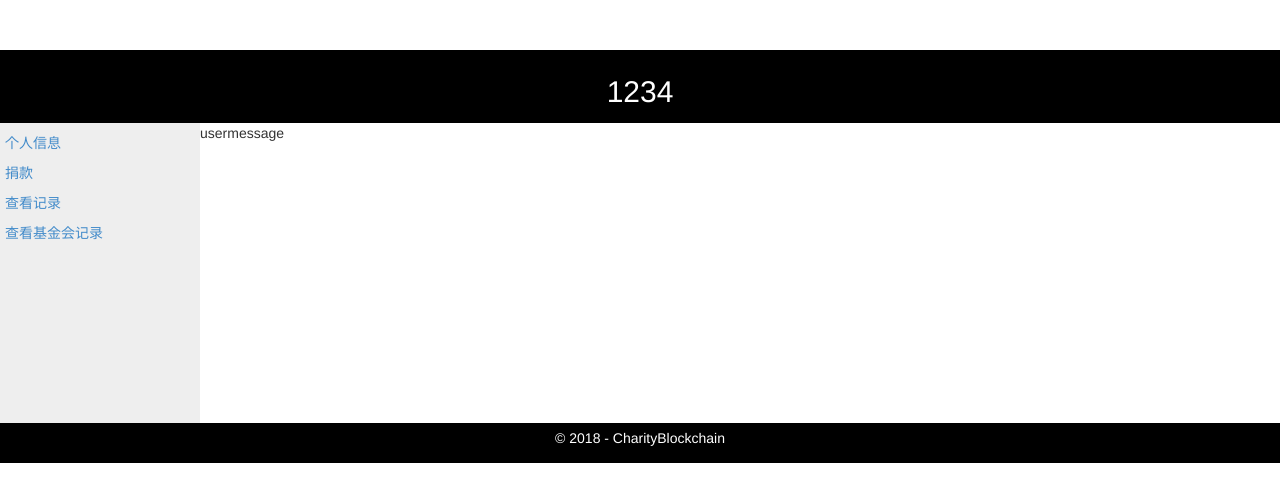
After one commit to Chang-LL/CharityBlockchain, a Flask app: page /view/1234/info in a window 1280 px wide. The commit adds this page. Shown: the top 502 px of the page. Run offline with Flask 2, Linux system fonts and the light colour scheme; parts of the project's set-up code (start-up, migrations or seed data) failed here and were passed over.

```diff
--- /dev/null
+++ b/CharityBlockchain/CharityBlockchain/static/scripts/view.js
@@ -0,0 +1,27 @@
+$('#donate').hide();
+$('#record').hide();
+$('#foundation').hide();
+$('#hu').click(function () {
+    $('#donate').hide();
+    $('#record').hide();
+    $('#foundation').hide();
+    $('#usermessage').show();
+});
+$('#hd').click(function () {
+    $('#usermessage').hide();
+    $('#record').hide();
+    $('#foundation').hide();
+    $('#donate').show();
+});
+$('#hr').click(function () {
+    $('#usermessage').hide();
+    $('#donate').hide();
+    $('#foundation').hide();
+    $('#record').show();
+});
+$('#hf').click(function () {
+    $('#usermessage').hide();
+    $('#donate').hide();
+    $('#record').hide();
+    $('#foundation').show();
+});
--- a/CharityBlockchain/CharityBlockchain/templates/index.html
+++ b/CharityBlockchain/CharityBlockchain/templates/index.html
@@ -3,7 +3,7 @@
 {% block content %}
 
 <div class="jumbotron">
-    <h1>1区块链公益</h1>
+    <h1>区块链公益</h1>
     <p class="lead">通过区块链记录每一笔慈善捐款的流向</p>
     <p><a href="http://flask.pocoo.org/" class="btn btn-primary btn-large">慈善之道 &raquo;</a></p>
 </div>
--- a/CharityBlockchain/CharityBlockchain/templates/layout.html
+++ b/CharityBlockchain/CharityBlockchain/templates/layout.html
@@ -22,9 +22,9 @@
             </div>
             <div class="navbar-collapse collapse">
                 <ul class="nav navbar-nav">
-                    <li><a href="{{ url_for('home') }}">主页</a></li>
-                    <li><a href="{{ url_for('about') }}">关于</a></li>
-                    <li><a href="{{ url_for('contact') }}">联系我们</a></li>
+                    <li><a href="{{ url_for('home.home') }}">主页</a></li>
+                    <li><a href="{{ url_for('home.about') }}">关于</a></li>
+                    <li><a href="{{ url_for('home.contact') }}">联系我们</a></li>
                     <li><a href="{{ url_for('user.login') }}">登录</a></li>
                     <li><a href="{{ url_for('user.register') }}">注册</a></li>
                 </ul>
--- /dev/null
+++ b/CharityBlockchain/CharityBlockchain/templates/view/view.html
@@ -0,0 +1,91 @@
+<!DOCTYPE html>
+<html>
+
+<head>
+    <meta charset="UTF-8" />
+    <meta name="viewport" content="width=device-width, initial-scale=1.0">
+    <title>{{ title }} - CharityBlockchain</title>
+    <link rel="stylesheet" type="text/css" href="/static/content/bootstrap.min.css" />
+    <link rel="stylesheet" type="text/css" href="/static/content/site.css" />
+    <script src="/static/scripts/modernizr-2.6.2.js"></script>
+    <style>
+        header {
+            background-color: black;
+            color: white;
+            text-align: center;
+            padding: 5px;
+        }
+
+        nav {
+            line-height: 30px;
+            background-color: #eeeeee;
+            height: 300px;
+            width: 200px;
+            float: left;
+            padding: 5px;
+        }
+
+        section {
+            width: 350px;
+            float: left;
+            padding: 10px;
+        }
+
+        footer {
+            background-color: black;
+            color: white;
+            clear: both;
+            text-align: center;
+            padding: 5px;
+        }
+    </style>
+    <script src="http://ajax.aspnetcdn.com/ajax/jQuery/jquery-3.3.1.js">
+    </script>
+</head>
+
+<body>
+    <header>
+        {% block content %}
+        <h2>{{ title }}</h2>
+        {% endblock %}
+    </header>
+
+    <nav>
+        <a href="#usermessage" id="hu">个人信息</a><br>
+        <a href="#donate" id="hd">捐款</a><br>
+        <a href="#record" id="hr">查看记录</a><br>
+        <a href="#foundation" id="hf">查看基金会记录</a><br>
+    </nav>
+
+    <div id="usermessage" data-role="page">
+        <p>usermessage</p>
+    </div>
+    <div id="donate" data-role="page" style="display: none;">
+        <p>donate</p>
+        <form method="post">
+            <label for="rmb">捐款人民币</label>
+            <input name="rmb" id="rmb" required />
+            <br />
+            <label for="sfound">密 码</label>
+            <select name="sfound"id="sfound" required>
+                <option value="mainFound">主基金</option>
+                <option value="aFound">A</option>
+                <option value="bFound">B</option>
+                <option value="cFound">C</option>
+            </select>
+            <br />
+            <input type="submit" value="确定" />
+        </form>
+    </div>
+    <div id="record" data-role="page" style="display: none;">
+        <p>re</p>
+    </div>
+    <div id="foundation" data-role="page" style="display: none;">
+        <p>fo</p>
+    </div>
+    <footer>
+        <p>&copy; {{ year }} - CharityBlockchain</p>
+    </footer>
+    <script src="/static/scripts/view.js"></script>
+</body>
+</html>
--- a/CharityBlockchain/CharityBlockchain/user.py
+++ b/CharityBlockchain/CharityBlockchain/user.py
@@ -11,19 +11,19 @@ from werkzeug.security import(
     )
 from CharityBlockchain.db import get_db
 
-user=Blueprint('user',__name__,url_prefix='/user')
+user = Blueprint('user',__name__,url_prefix='/user')
 
 @user.route('/register',methods=('GET','POST'))
 def register():
-    if request.method=='POST':
-        username=request.form['username']
-        password=request.form['password']
-        db=get_db()
-        error=None
+    if request.method == 'POST':
+        username = request.form['username']
+        password = request.form['password']
+        db = get_db()
+        error = None
         if not username:
-            error="请输入用户名!"
+            error = "请输入用户名!"
         elif not password:
-            error="请输入密码!"
+            error = "请输入密码!"
         elif db.execute('SELECT id FROM user WHERE username = ?',
             (username,)).fetchone() is not None:
             error = f'用户名 {username} 已存在!'
@@ -37,7 +37,7 @@ def register():
 
 @user.route('/login',methods=('GET','POST'))
 def login():
-    if request.method=='POST':
+    if request.method == 'POST':
         username = request.form['username']
         password = request.form['password']
         db = get_db()
@@ -53,7 +53,7 @@ def login():
         if error is None:
             session.clear()
             session['user_id'] = user['id']
-            return redirect(url_for('logintodo'))
+            return redirect(url_for('view.info',username=username))
         flash(error)
 
     return render_template('user/login.html')
--- a/CharityBlockchain/CharityBlockchain/views.py
+++ b/CharityBlockchain/CharityBlockchain/views.py
@@ -3,3 +3,22 @@
 """
 Routes and views for the flask application.
 """
+
+from flask import (
+    Blueprint,flash,g,redirect,
+    render_template,request,
+    session,url_for
+    )
+from datetime import datetime
+view = Blueprint('view',__name__,url_prefix='/view')
+
+@view.route('/<username>/info',methods=('GET','POST'))
+def info(username):
+    if request.method == 'POST':
+        userrmb=request.form['rmb']
+        userfound=request.form['sfound']
+        print(userfound,userrmb)
+    return render_template('view/view.html',
+        title=username,
+        year=datetime.now().year,
+        message='区块链公益')
```
Also changed, not shown: CharityBlockchain/CharityBlockchain/__init__.py (+7 -46 lines), CharityBlockchain/CharityBlockchain/home.py (added, +31 -0 lines), CharityBlockchain/CharityBlockchain/templates/user/login.html (+6 -4 lines), CharityBlockchain/CharityBlockchain/templates/user/register.html (+7 -4 lines), CharityBlockchain/CharityBlockchain/templates/home/about.html (renamed from CharityBlockchain/CharityBlockchain/templates/about.html), CharityBlockchain/CharityBlockchain/templates/home/contact.html (renamed from CharityBlockchain/CharityBlockchain/templates/contact.html), 1 other file.
